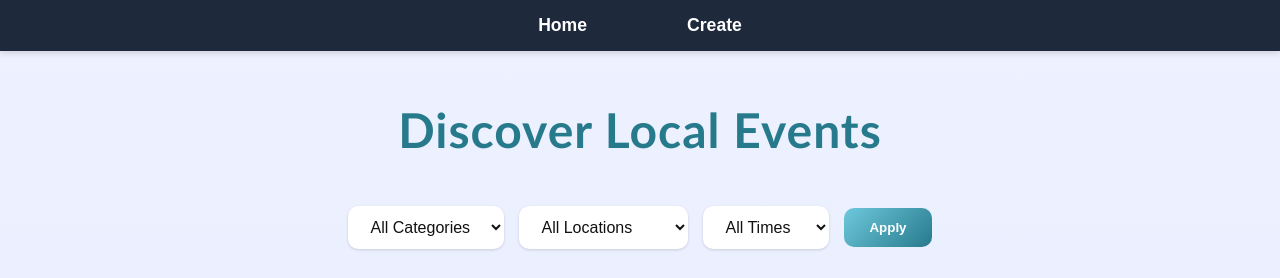
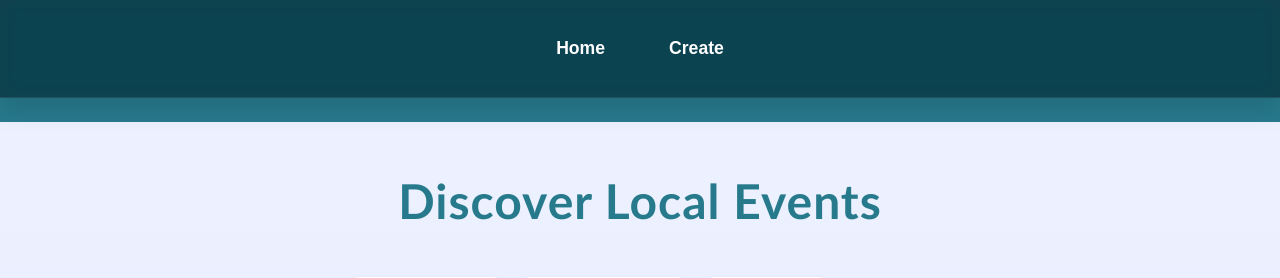
Before and after one commit to amane0002/LocalLoop, a Flask app: page /events in a window 1280 px wide. Shown: the top 278 px of the page. Run offline with Flask 3, Linux system fonts and the light colour scheme.

Commit message:
Update find.css

```diff
--- a/static/css/find.css
+++ b/static/css/find.css
@@ -13,13 +13,28 @@
       flex-direction: column;
     }
 
+    header {
+      background: #277a8c;
+      padding: 0 0 24px 0;
+    }
+
     .top-nav {
-      background: #1e293b;
+      background: #0f3842;
       display: flex;
       justify-content: center;
-      gap: 100px;
-      padding: 15px 0;
-      box-shadow: 0 2px 6px rgba(0, 0, 0, 0.15);
+      align-items: center;
+      position: sticky;
+      top: 0;
+      z-index: 1000;
+      gap: 32px;
+      padding: 28px 40px;
+      min-height: 72px;
+      /* Glassy + shadow */
+      background: rgba(15,56,66,.85);
+      backdrop-filter: saturate(160%) blur(8px);
+      -webkit-backdrop-filter: saturate(160%) blur(8px);
+      border-bottom: 1px solid rgba(255,255,255,.08);
+      box-shadow: 0 10px 24px rgba(7,22,40,.15);
     }
 
     .top-nav a {
@@ -27,11 +42,44 @@
       text-decoration: none;
       font-weight: 600;
       font-size: 1.1rem;
-      transition: 0.3s;
+      padding: 10px 16px;
+      border-radius: 999px;
+      transition: color .2s, background .2s, transform .15s;
+    }
+
+    /* Brand (logo + name) pinned left */
+    .top-nav .brand{
+      position: absolute;
+      left: 24px;
+      top: 50%;
+      transform: translateY(-50%);
+      display: flex;
+      align-items: center;
+      gap: 10px;
+      color: #fff;
+      text-decoration: none;
+      font-weight: 700;
+    }
+    .top-nav .brand img{
+      width: 28px;
+      height: 28px;
+      border-radius: 6px;
+      object-fit: cover;
+    }
+    .top-nav .brand span{
+      font-family: "Merriweather", serif;
+      font-size: 1.8rem;
+      line-height: 1.3;
+    }
+
+    @media (max-width: 600px){
+      .top-nav{ gap: 20px; padding: 16px; }
+      .top-nav a{ padding: 8px 12px; font-size: .95rem; }
+      .top-nav .brand span{ font-size: 1.2rem; }
     }
 
     .top-nav a:hover {
-      color: #277a8c;
+      color: #e8f4f7;
     }
 
     h1 {
@@ -50,7 +98,7 @@
       align-items: center;
       flex-wrap: wrap;
       gap: 15px;
-      background: 277a8c(30, 41, 59, 0.9);
+      background: #277a8c(30, 41, 59, 0.9);
       border-radius: 40px;
       padding: 18px 25px;
       margin: 0 auto 50px;
@@ -149,3 +197,18 @@
       padding: 15px 0;
       font-size: 0.9rem;
     }
+    .top-nav a:not(.brand):hover {
+      color: #e8f4f7;
+      background: rgba(255,255,255,.12);
+      transform: translateY(-1px);
+    }
+
+    .top-nav a:not(.brand):focus-visible{
+      outline: 2px solid #6ec8dc;
+      outline-offset: 2px;
+    }
+    .top-nav a.active,
+    .top-nav a[aria-current="page"]{
+      background: #277a8c;
+      box-shadow: 0 6px 16px rgba(39,122,140,.25);
+    }
```
